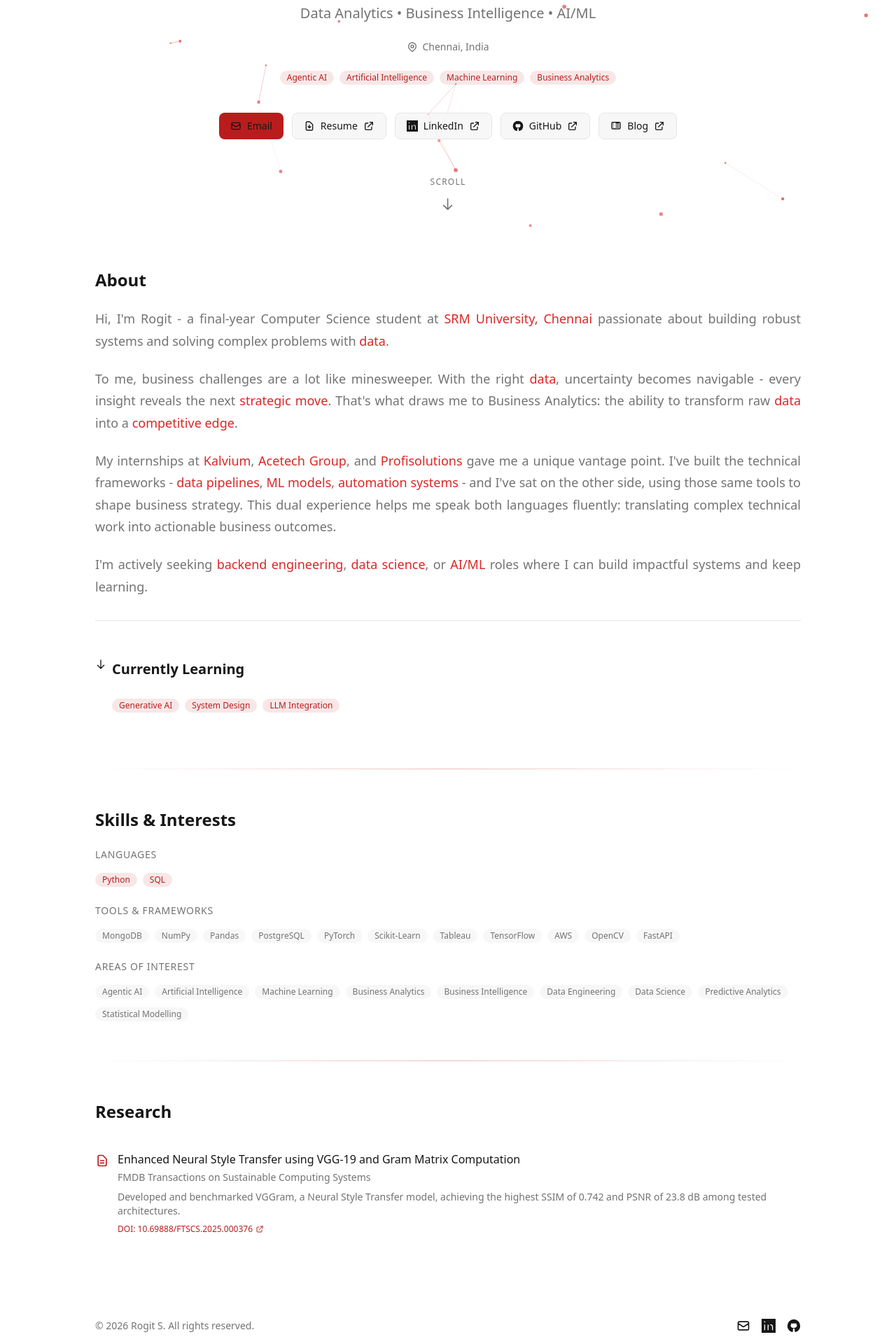
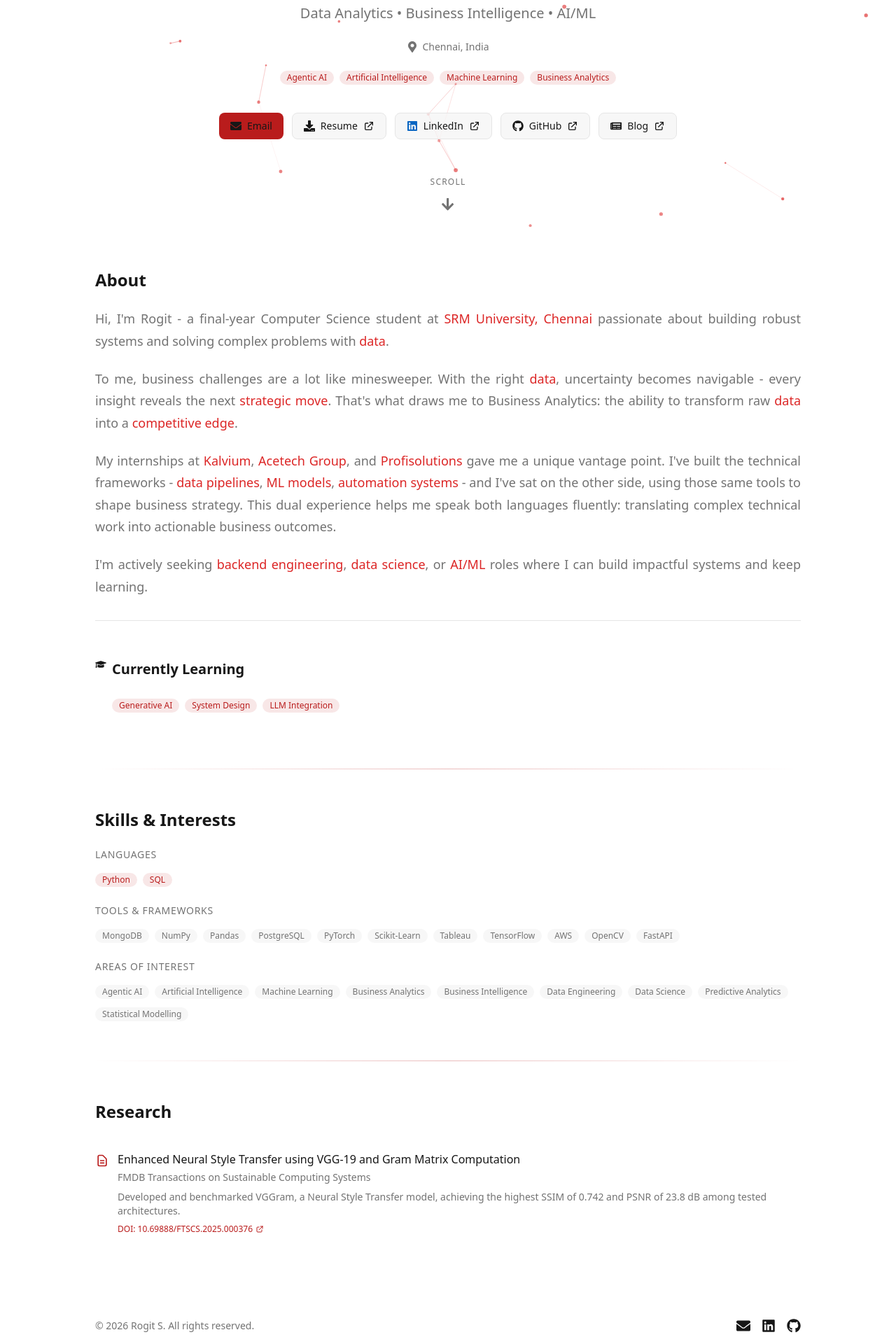
Before and after one commit to Rogit-28/Portfolio, a Next.js app: page / in a window 1280 px wide. Shown: the part 472-2392 px from the top of the page at 70% size. Built offline with nearby package versions, Linux system fonts and the light colour scheme.

Commit message:
feat: upgrade icons to react-icons with brand colors

```diff
--- a/components/layout/footer.tsx
+++ b/components/layout/footer.tsx
@@ -1,6 +1,6 @@
 import Link from "next/link";
 import { Container } from "./container";
-import { Icon } from "@/components/ui/icon";
+import { FaGithub, FaLinkedin, FaEnvelope } from "react-icons/fa";
 import siteData from "@/data/site.json";
 
 export function Footer() {
@@ -19,30 +19,30 @@ export function Footer() {
           <div className="flex items-center gap-4">
             <Link
               href={`mailto:${siteData.email}`}
-              className="text-muted-foreground hover:text-accent transition-colors"
+              className="text-muted-foreground hover:text-[#EA4335] transition-colors"
               aria-label="Email"
             >
-              <Icon name="email" className="w-5 h-5" />
+              <FaEnvelope className="w-5 h-5" />
             </Link>
 
             <Link
               href={siteData.social.linkedin}
               target="_blank"
               rel="noopener noreferrer"
-              className="text-muted-foreground hover:text-accent transition-colors"
+              className="text-muted-foreground hover:text-[#0A66C2] transition-colors"
               aria-label="LinkedIn"
             >
-              <Icon name="linkedin" className="w-5 h-5" />
+              <FaLinkedin className="w-5 h-5" />
             </Link>
 
             <Link
               href={siteData.social.github}
               target="_blank"
               rel="noopener noreferrer"
-              className="text-muted-foreground hover:text-accent transition-colors"
+              className="text-muted-foreground hover:text-foreground transition-colors"
               aria-label="GitHub"
             >
-              <Icon name="github" className="w-5 h-5" />
+              <FaGithub className="w-5 h-5" />
             </Link>
           </div>
         </div>
--- a/components/layout/header.tsx
+++ b/components/layout/header.tsx
@@ -6,7 +6,7 @@ import { usePathname, useRouter } from "next/navigation";
 import { motion, useScroll, useMotionValueEvent } from "framer-motion";
 import { ThemeToggle } from "../ui/theme-toggle";
 import { TerminalPalette } from "../ui/terminal-palette";
-import { Icon } from "../ui/icon";
+import { FaChevronLeft, FaChevronRight } from "react-icons/fa";
 import { cn } from "@/lib/utils";
 
 const navigation = [
@@ -127,7 +127,7 @@ export function Header() {
             onClick={() => goToMobileIndex(currentMobileIndex - 1)}
             aria-label="Previous page"
           >
-            <Icon name="arrow-left" className="w-4 h-4" />
+            <FaChevronLeft className="w-4 h-4" />
           </button>
 
           <Link
@@ -144,7 +144,7 @@ export function Header() {
             onClick={() => goToMobileIndex(currentMobileIndex + 1)}
             aria-label="Next page"
           >
-            <Icon name="arrow-right" className="w-4 h-4" />
+            <FaChevronRight className="w-4 h-4" />
           </button>
         </motion.nav>
       </motion.header>
--- a/components/sections/bio.tsx
+++ b/components/sections/bio.tsx
@@ -1,7 +1,7 @@
 "use client";
 
 import { motion } from "framer-motion";
-import { Icon } from "@/components/ui/icon";
+import { FaGraduationCap } from "react-icons/fa";
 import { Tag } from "@/components/ui/tag";
 import siteData from "@/data/site.json";
 
@@ -92,7 +92,7 @@ export function Bio() {
           >
             <div className="mb-6">
               <div className="flex items-center gap-2 mb-3">
-                <Icon name="arrow-down" className="w-4 h-4" />
+                <FaGraduationCap className="w-4 h-4" />
                 <h3 className="font-semibold text-foreground">Currently Learning</h3>
               </div>
               <div className="flex flex-wrap gap-2 ml-6">
--- a/components/sections/hero.tsx
+++ b/components/sections/hero.tsx
@@ -6,7 +6,15 @@ import dynamic from "next/dynamic";
 import { Button } from "@/components/ui/button";
 import { Tag } from "@/components/ui/tag";
 import { FlipAvatar } from "@/components/ui/flip-avatar";
-import { Icon } from "@/components/ui/icon";
+import {
+  FaEnvelope,
+  FaDownload,
+  FaLinkedin,
+  FaGithub,
+  FaNewspaper,
+  FaMapMarkerAlt,
+  FaArrowDown
+} from "react-icons/fa";
 import siteData from "@/data/site.json";
 
 // Dynamically import particles (client-only)
@@ -79,14 +87,13 @@ export function Hero() {
               )}
             </motion.div>
 
-            {/* Location */}
             <motion.p
               initial={{ opacity: 0, y: 14 }}
               animate={{ opacity: 1, y: 0 }}
               transition={{ duration: 0.5, delay: 0.26 }}
               className="text-sm text-muted-foreground flex items-center gap-1.5"
             >
-              <Icon name="location" className="w-4 h-4" />
+              <FaMapMarkerAlt className="w-4 h-4" />
               {siteData.location}
             </motion.p>
 
@@ -112,23 +119,23 @@ export function Hero() {
               className="flex flex-wrap justify-center gap-3 pt-4"
             >
               <Button href={`mailto:${siteData.email}`}>
-                <Icon name="email" className="w-4 h-4" />
+                <FaEnvelope className="w-4 h-4" />
                 Email
               </Button>
               <Button href={siteData.resume} variant="secondary" external>
-                <Icon name="download" className="w-4 h-4" />
+                <FaDownload className="w-4 h-4" />
                 Resume
               </Button>
               <Button href={siteData.social.linkedin} variant="secondary" external>
-                <Icon name="linkedin" className="w-4 h-4" />
+                <FaLinkedin className="w-4 h-4 text-[#0A66C2]" />
                 LinkedIn
               </Button>
               <Button href={siteData.social.github} variant="secondary" external>
-                <Icon name="github" className="w-4 h-4" />
+                <FaGithub className="w-4 h-4" />
                 GitHub
               </Button>
               <Button href={siteData.blog.url} variant="secondary" external>
-                <Icon name="blog" className="w-4 h-4" />
+                <FaNewspaper className="w-4 h-4" />
                 Blog
               </Button>
             </motion.div>
@@ -158,7 +165,7 @@ export function Hero() {
               animate={{ y: [0, 6, 0] }}
               transition={{ duration: 1.5, repeat: Infinity, ease: "easeInOut" }}
             >
-              <Icon name="arrow-down" className="w-5 h-5" />
+              <FaArrowDown className="w-5 h-5" />
             </motion.div>
           </button>
         </motion.div>
--- a/components/sections/not-found-content.tsx
+++ b/components/sections/not-found-content.tsx
@@ -2,7 +2,7 @@
 
 import Link from "next/link";
 import { motion } from "framer-motion";
-import { Icon } from "@/components/ui/icon";
+import { FaHome, FaArrowRight } from "react-icons/fa";
 import siteData from "@/data/site.json";
 
 const terminals = [
@@ -70,14 +70,14 @@ export function NotFoundContent() {
                 href="/"
                 className="inline-flex items-center gap-2 px-4 py-2 rounded-md bg-emerald-500/10 text-emerald-600 hover:bg-emerald-500/20 transition-colors"
               >
-                <Icon name="home" className="w-4 h-4" />
+                <FaHome className="w-4 h-4" />
                 Return Home
               </Link>
               <Link
                 href="/projects"
                 className="inline-flex items-center gap-2 px-4 py-2 rounded-md bg-cyan-500/10 text-cyan-600 hover:bg-cyan-500/20 transition-colors"
               >
-                <Icon name="arrow-right" className="w-4 h-4" />
+                <FaArrowRight className="w-4 h-4" />
                 View Projects
               </Link>
             </div>
--- a/components/ui/icon.tsx
+++ b/components/ui/icon.tsx
@@ -1,4 +1,23 @@
-import { type SVGProps, type ReactElement } from "react";
+"use client";
+
+import { type ComponentProps } from "react";
+import {
+  FaGithub,
+  FaLinkedin,
+  FaEnvelope,
+  FaChevronDown,
+  FaChevronLeft,
+  FaChevronRight,
+  FaArrowDown,
+  FaDownload,
+  FaBars,
+  FaTimes,
+  FaHome,
+  FaTerminal,
+  FaNewspaper,
+  FaMapMarkerAlt,
+} from "react-icons/fa";
+import { IconType } from "react-icons";
 
 export type IconName =
   | "arrow-right"
@@ -16,82 +35,51 @@ export type IconName =
   | "blog"
   | "home";
 
-interface IconProps extends SVGProps<SVGSVGElement> {
+interface IconProps extends ComponentProps<"svg"> {
   name: IconName;
+  colored?: boolean;
 }
 
-const iconPaths: Record<IconName, ReactElement> = {
-  "arrow-left": (
-    <path strokeLinecap="round" strokeLinejoin="round" d="M15 19l-7-7 7-7" />
-  ),
-  "arrow-right": <path strokeLinecap="round" strokeLinejoin="round" d="M9 5l7 7-7 7" />,
-  "arrow-down": <path strokeLinecap="round" strokeLinejoin="round" d="M19 14l-7 7m0 0l-7-7m7 7V3" />,
-  "chevron-down": <path strokeLinecap="round" strokeLinejoin="round" d="M6 9l6 6 6-6" />,
-  email: (
-    <>
-      <path strokeLinecap="round" strokeLinejoin="round" d="M3 8l7.89 5.26a2 2 0 002.22 0L21 8M5 19h14a2 2 0 002-2V7a2 2 0 00-2-2H5a2 2 0 00-2 2v10a2 2 0 002 2z" />
-    </>
-  ),
-  github: (
-    <path
-      fillRule="evenodd"
-      clipRule="evenodd"
-      d="M12 2C6.477 2 2 6.484 2 12.017c0 4.425 2.865 8.18 6.839 9.504.5.092.682-.217.682-.483 0-.237-.008-.868-.013-1.703-2.782.605-3.369-1.343-3.369-1.343-.454-1.158-1.11-1.466-1.11-1.466-.908-.62.069-.608.069-.608 1.003.07 1.531 1.032 1.531 1.032.892 1.53 2.341 1.088 2.91.832.092-.647.35-1.088.636-1.338-2.22-.253-4.555-1.113-4.555-4.951 0-1.093.39-1.988 1.029-2.688-.103-.253-.446-1.272.098-2.65 0 0 .84-.27 2.75 1.026A9.564 9.564 0 0112 6.844c.85.004 1.705.115 2.504.337 1.909-1.296 2.747-1.027 2.747-1.027.546 1.379.202 2.398.1 2.651.64.7 1.028 1.595 1.028 2.688 0 3.848-2.339 4.695-4.566 4.943.359.309.678.92.678 1.855 0 1.338-.012 2.419-.012 2.747 0 .268.18.58.688.482A10.019 10.019 0 0022 12.017C22 6.484 17.522 2 12 2z"
-    />
-  ),
-  linkedin: (
-    <path d="M20.447 20.452h-3.554v-5.569c0-1.328-.027-3.037-1.852-3.037-1.853 0-2.136 1.445-2.136 2.939v5.667H9.351V9h3.414v1.561h.046c.477-.9 1.637-1.85 3.37-1.85 3.601 0 4.267 2.37 4.267 5.455v6.286zM5.337 7.433c-1.144 0-2.063-.926-2.063-2.065 0-1.138.92-2.063 2.063-2.063 1.14 0 2.064.925 2.064 2.063 0 1.139-.925 2.065-2.064 2.065zm1.782 13.019H3.555V9h3.564v11.452zM22.225 0H1.771C.792 0 0 .774 0 1.729v20.542C0 23.227.792 24 1.771 24h20.451C23.2 24 24 23.227 24 22.271V1.729C24 .774 23.2 0 22.222 0h.003z" />
-  ),
-  location: (
-    <>
-      <path strokeLinecap="round" strokeLinejoin="round" d="M17.657 16.657L13.414 20.9a1.998 1.998 0 01-2.827 0l-4.244-4.243a8 8 0 1111.314 0z" />
-      <path strokeLinecap="round" strokeLinejoin="round" d="M15 11a3 3 0 11-6 0 3 3 0 016 0z" />
-    </>
-  ),
-  download: (
-    <path strokeLinecap="round" strokeLinejoin="round" d="M12 10v6m0 0l-3-3m3 3l3-3m2 8H7a2 2 0 01-2-2V5a2 2 0 012-2h5.586a1 1 0 01.707.293l5.414 5.414a1 1 0 01.293.707V19a2 2 0 01-2 2z" />
-  ),
-  menu: (
-    <>
-      <path strokeLinecap="round" strokeLinejoin="round" d="M4 6h16M4 12h16M4 18h16" />
-    </>
-  ),
-  terminal: (
-    <>
-      <path strokeLinecap="round" strokeLinejoin="round" d="M8 9l3 3-3 3m5 0h3M5 20h14a2 2 0 002-2V6a2 2 0 00-2-2H5a2 2 0 00-2 2v12a2 2 0 002 2z" />
-    </>
-  ),
-  close: (
-    <path strokeLinecap="round" strokeLinejoin="round" d="M6 18L18 6M6 6l12 12" />
-  ),
-  blog: (
-    <>
-      <path strokeLinecap="round" strokeLinejoin="round" d="M12 6h6m-6 4h6m-6 4h6M6 6h.01M6 10h.01M6 14h.01M5 18h14a2 2 0 002-2V6a2 2 0 00-2-2H5a2 2 0 00-2 2v10a2 2 0 002 2z" />
-    </>
-  ),
-  home: (
-    <>
-      <path strokeLinecap="round" strokeLinejoin="round" d="M3 12l2-2m0 0l7-7 7 7M5 10v10a1 1 0 001 1h3m10-11l2 2m-2-2v10a1 1 0 01-1 1h-3m-6 0a1 1 0 001-1v-4a1 1 0 011-1h2a1 1 0 011 1v4a1 1 0 001 1m-6 0h6" />
-    </>
-  ),
+const iconMap: Record<IconName, IconType> = {
+  "arrow-left": FaChevronLeft,
+  "arrow-right": FaChevronRight,
+  "arrow-down": FaArrowDown,
+  "chevron-down": FaChevronDown,
+  email: FaEnvelope,
+  github: FaGithub,
+  linkedin: FaLinkedin,
+  location: FaMapMarkerAlt,
+  download: FaDownload,
+  menu: FaBars,
+  terminal: FaTerminal,
+  close: FaTimes,
+  blog: FaNewspaper,
+  home: FaHome,
 };
 
-const filledIcons: IconName[] = ["github", "linkedin"];
+// Brand colors for social icons
+const brandColors: Partial<Record<IconName, string>> = {
+  linkedin: "#0A66C2",
+  github: "", // Uses currentColor (adapts to theme)
+  email: "#EA4335",
+};
 
-export function Icon({ name, className, ...props }: IconProps) {
-  const isFilled = filledIcons.includes(name);
+export function Icon({ name, className, colored = false, ...props }: IconProps) {
+  const IconComponent = iconMap[name];
+
+  if (!IconComponent) {
+    console.warn(`Icon "${name}" not found`);
+    return null;
+  }
+
+  const colorStyle = colored && brandColors[name] ? { color: brandColors[name] } : undefined;
 
   return (
-    <svg
+    <IconComponent
       className={className}
-      fill={isFilled ? "currentColor" : "none"}
-      viewBox="0 0 24 24"
-      stroke="currentColor"
-      strokeWidth={2}
+      style={colorStyle}
       aria-hidden="true"
       {...props}
-    >
-      {iconPaths[name]}
-    </svg>
+    />
   );
 }
--- a/components/ui/terminal-palette.tsx
+++ b/components/ui/terminal-palette.tsx
@@ -2,7 +2,7 @@
 
 import { useEffect, useState, useRef, useCallback } from "react";
 import { motion, AnimatePresence } from "framer-motion";
-import { Icon } from "./icon";
+import { FaTerminal, FaTimes } from "react-icons/fa";
 import { cn } from "@/lib/utils";
 import { useTheme } from "next-themes";
 import { useRouter } from "next/navigation";
@@ -283,7 +283,7 @@ export function TerminalPalette() {
         aria-label="Open terminal"
         title="Open terminal (⌘K)"
       >
-        <Icon name="terminal" className="w-5 h-5" />
+        <FaTerminal className="w-5 h-5" />
       </button>
 
       <AnimatePresence>
@@ -318,7 +318,7 @@ export function TerminalPalette() {
                     onClick={() => setIsOpen(false)}
                     className="ml-auto text-muted-foreground hover:text-foreground transition-colors"
                   >
-                    <Icon name="close" className="w-4 h-4" />
+                    <FaTimes className="w-4 h-4" />
                   </button>
                 </div>
               </div>
--- a/package.json
+++ b/package.json
@@ -24,6 +24,7 @@
     "next-themes": "^0.4.6",
     "react": "19.2.3",
     "react-dom": "19.2.3",
+    "react-icons": "^5.6.0",
     "sanitize-html": "^2.17.0",
     "tailwind-merge": "^3.4.0",
     "three": "^0.182.0"
```
Also changed, not shown: 1 other file (tests, documents, lock files or other folders).
